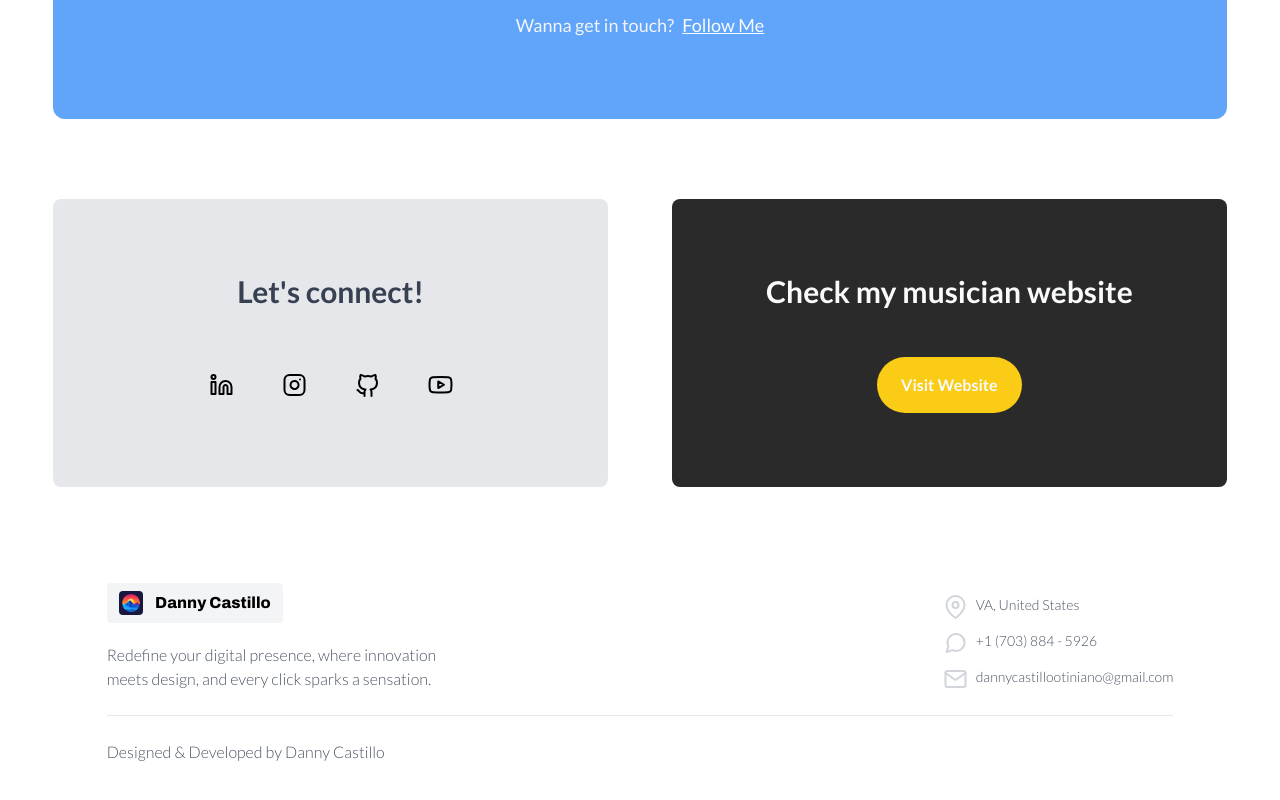
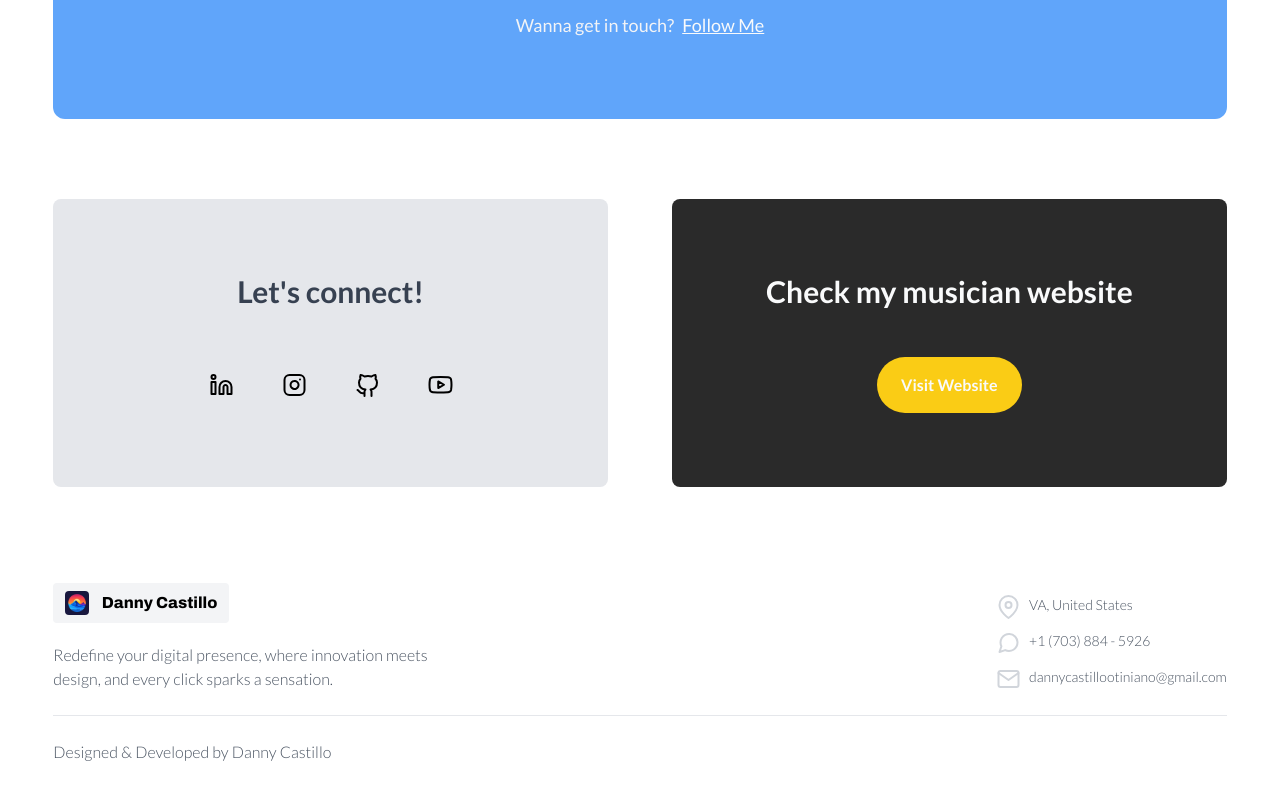
Before and after one commit to dannycastilloo/portfolio, a React (Vite) app: page / in a window 1280 px wide. Shown: the part 5807-6607 px from the top of the page. Built offline with nearby package versions, Linux system fonts and the light colour scheme.

Commit message:
update footer

```diff
--- a/src/components/Footer.jsx
+++ b/src/components/Footer.jsx
@@ -4,7 +4,7 @@ import { NavLink } from "react-router-dom";
 function Footer() {
     return (
         <div className="bg-white py-14">
-            <footer className='container flex flex-col mx-auto gap-6 w-10/12 lg:w-12/12'>
+            <footer className='container flex flex-col mx-auto gap-6 w-11/12'>
                 <div className='container flex flex-col justify-between items-center md:flex-row'>
                     <div className="flex flex-col gap-6 md:gap-5 w-6/6 md:w-3/6 lg:w-2/6">
                         <NavLink aria-current="page" className="mx-auto flex justify-between items-center gap-2.5 bg-neutral100 px-3 py-2 rounded active w-44 md:mx-0" to="/">
```
